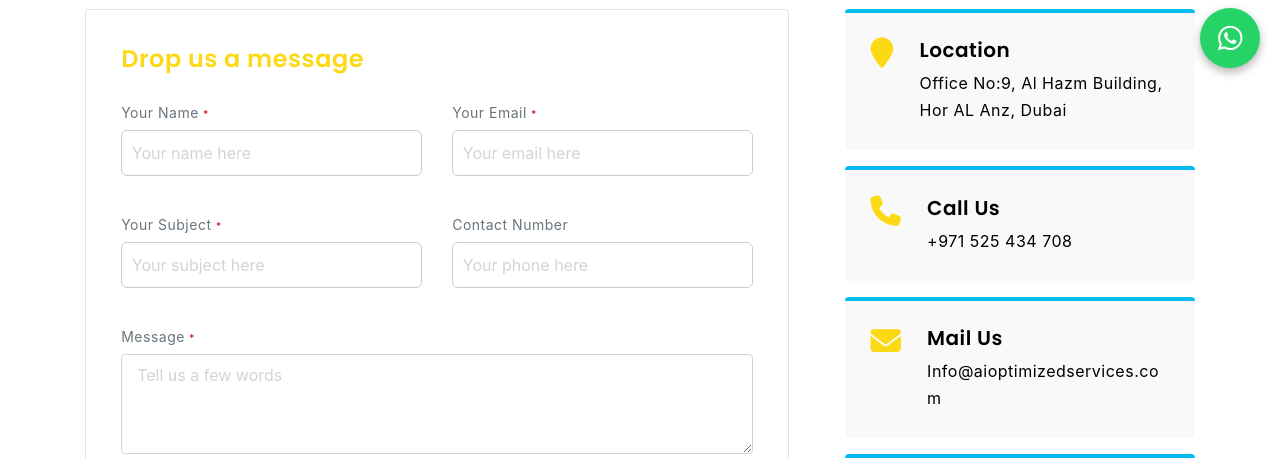
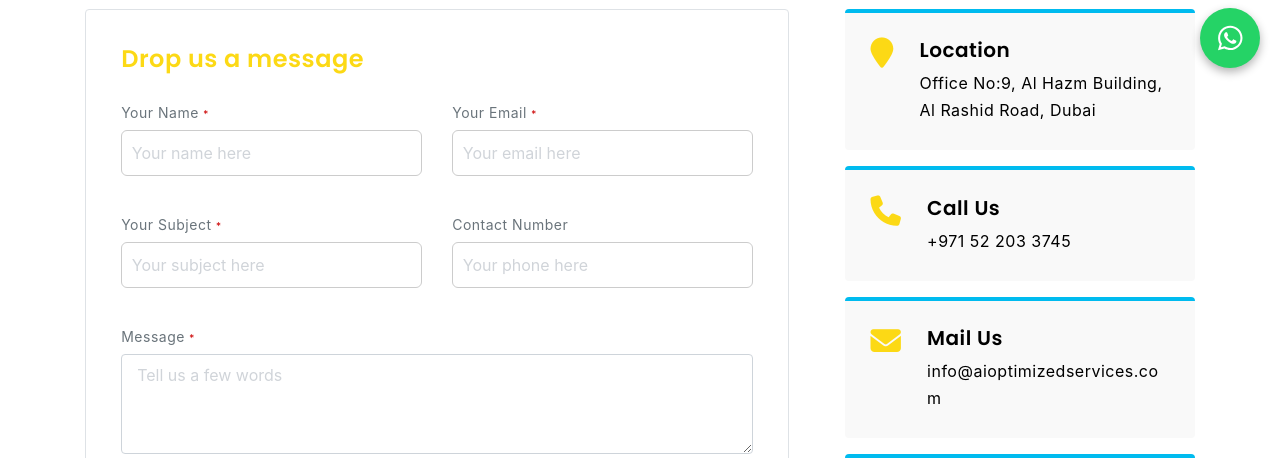
Before and after one commit to mudasarasim/ai-optimized-services-web, a React (Create React App) app: page /contact in a window 1280 px wide. Shown: the part 712-1170 px from the top of the page. Built offline with nearby package versions, Linux system fonts and the light colour scheme; a web font is replaced by a local one.

Commit message:
Changed WhatsApp Number.

```diff
--- a/src/pages/Contact.js
+++ b/src/pages/Contact.js
@@ -8,7 +8,7 @@ const Contact = () => {
   const [message, setMessage] = useState('');
 
   const handleWhatsAppSend = () => {
-    const phoneNumber = "971526353298"; // AIO WhatsApp Number (without '+')
+    const phoneNumber = "+971522033745"; // AIO WhatsApp Number (without '+')
     const encodedMsg = encodeURIComponent(message || "Hi AIO SERVICES, I need some help.");
     const whatsappUrl = `https://wa.me/${phoneNumber}?text=${encodedMsg}`;
     window.open(whatsappUrl, "_blank");
@@ -131,7 +131,7 @@ const Contact = () => {
                                     <i class="fas fa-map-marker text-primary mr-1-6 display-20"></i>
                                     <div class="media-body">
                                         <h3 class="h5 text-secondary">Location</h3>
-                                        <address class="text-secondary mb-0">Office No:9, Al Hazm Building, Hor AL Anz, Dubai</address>
+                                        <address class="text-secondary mb-0">Office No:9, Al Hazm Building, Al Rashid Road, Dubai</address>
                                     </div>
                                 </div>
                             </div>
@@ -141,9 +141,8 @@ const Contact = () => {
                                     <div class="media-body">
                                         <h3 class="h5 text-secondary">Call Us</h3>
                                         <ul class="list-unstyled mb-0">
-                                            <li><a href="tel:+1234567890" class="text-secondary">+971 525 434 708</a></li>
+                                            <li><a href="tel:+1234567890" class="text-secondary">+971 52 203 3745</a></li>
                                         </ul>
-
                                     </div>
                                 </div>
                             </div>
@@ -153,7 +152,7 @@ const Contact = () => {
                                     <div class="media-body">
                                         <h3 class="h5 text-secondary">Mail Us</h3>
                                         <ul class="list-unstyled mb-0 word-break">
-                                            <li><a href="mailto:email@youradress.com" class="text-secondary">Info@aioptimizedservices.com</a></li>
+                                            <li><a href="mailto:email@youradress.com" class="text-secondary">info@aioptimizedservices.com</a></li>
                                         </ul>
 
                                     </div>
```
